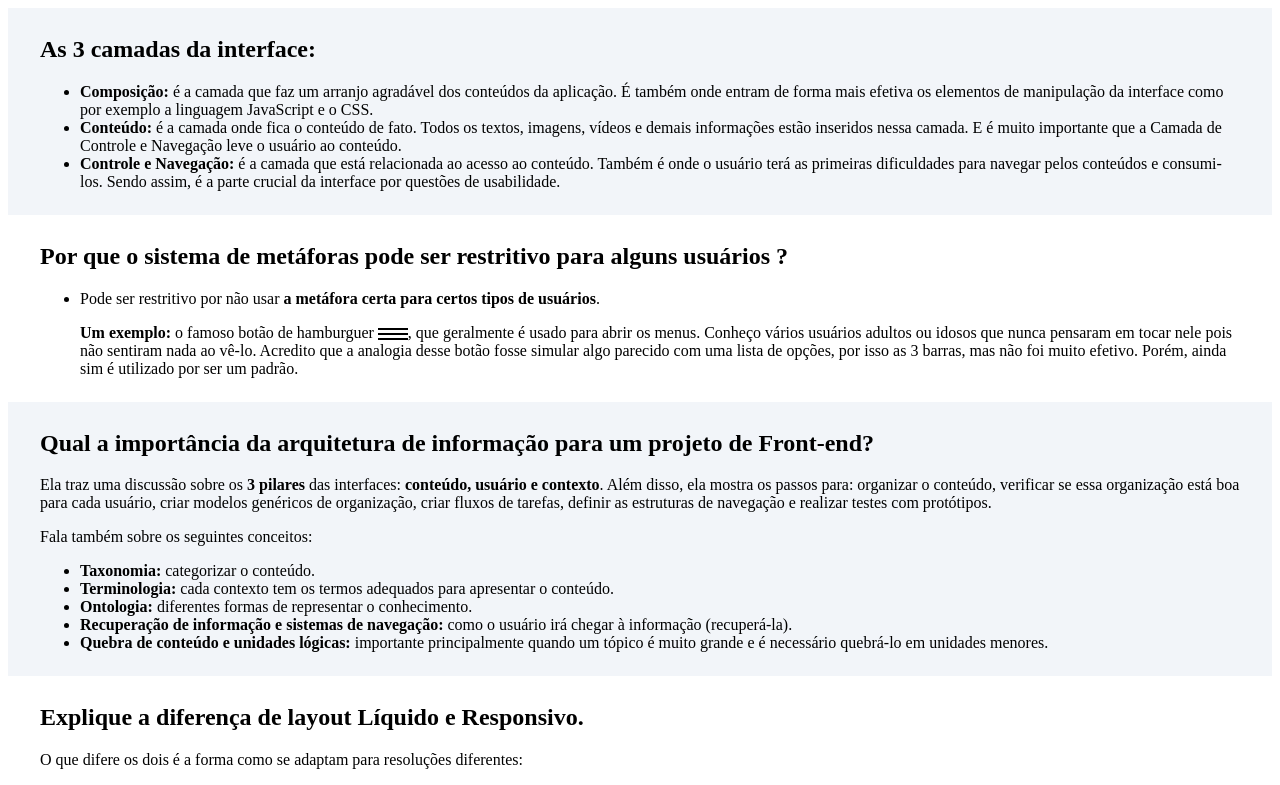
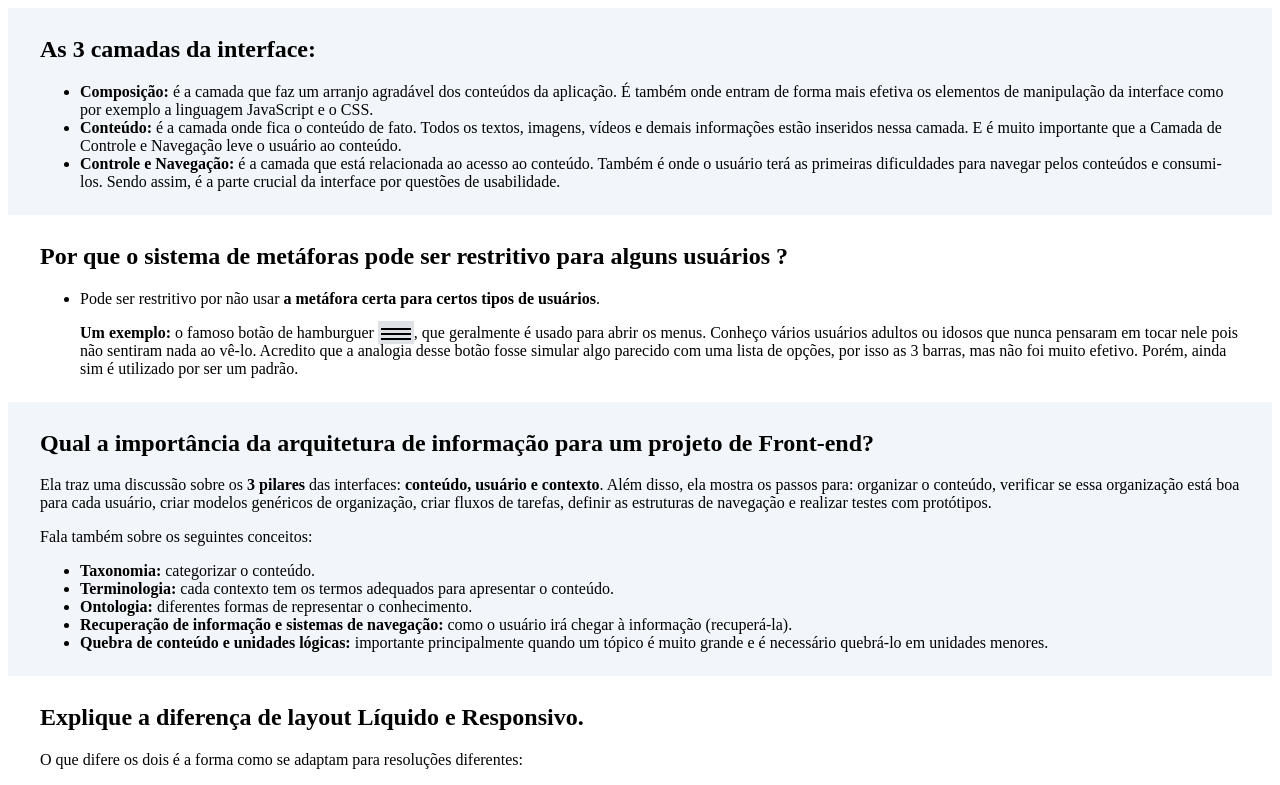
Before and after one commit to axellbrendow/LevelUp, a plain HTML site: page Atividade1.html in a window 1280 px wide. Shown: the top 785 px of the page. Drawn offline with Linux system fonts and the light colour scheme.

Commit message:
Adiciona fundo ao botão de hamburguer

```diff
--- a/Atividade1.html
+++ b/Atividade1.html
@@ -1,4 +1,5 @@
 <!DOCTYPE html>
+<!-- d3js.org biblioteca para geração de gráficos -->
 <html lang="pt-br">
 <head>
     <meta charset="UTF-8">
@@ -20,6 +21,12 @@
         section:nth-child(2n + 1)
         {
             background-color: #f2f5f9;
+        }
+
+        .hamburguer-bg
+        {
+            padding: 3px;
+            background-color: #dee1e6;
         }
 
         .hamburguer
@@ -77,7 +84,7 @@
         <ul>
             <li>
                 <p>Pode ser restritivo por não usar <strong>a metáfora certa para certos tipos de usuários</strong>.</p>
-                <p><strong>Um exemplo:</strong> o famoso botão de hamburguer <span class="hamburguer"></span>, que geralmente é usado para abrir os menus. Conheço vários usuários adultos ou idosos que nunca pensaram em tocar nele pois não sentiram nada ao vê-lo. Acredito que a analogia desse botão fosse simular algo parecido com uma lista de opções, por isso as 3 barras, mas não foi muito efetivo. Porém, ainda sim é utilizado por ser um padrão.</p>
+                <p><strong>Um exemplo:</strong> o famoso botão de hamburguer <span class="hamburguer-bg"><span class="hamburguer"></span></span>, que geralmente é usado para abrir os menus. Conheço vários usuários adultos ou idosos que nunca pensaram em tocar nele pois não sentiram nada ao vê-lo. Acredito que a analogia desse botão fosse simular algo parecido com uma lista de opções, por isso as 3 barras, mas não foi muito efetivo. Porém, ainda sim é utilizado por ser um padrão.</p>
             </li>
         </ul>
     </section>
```
